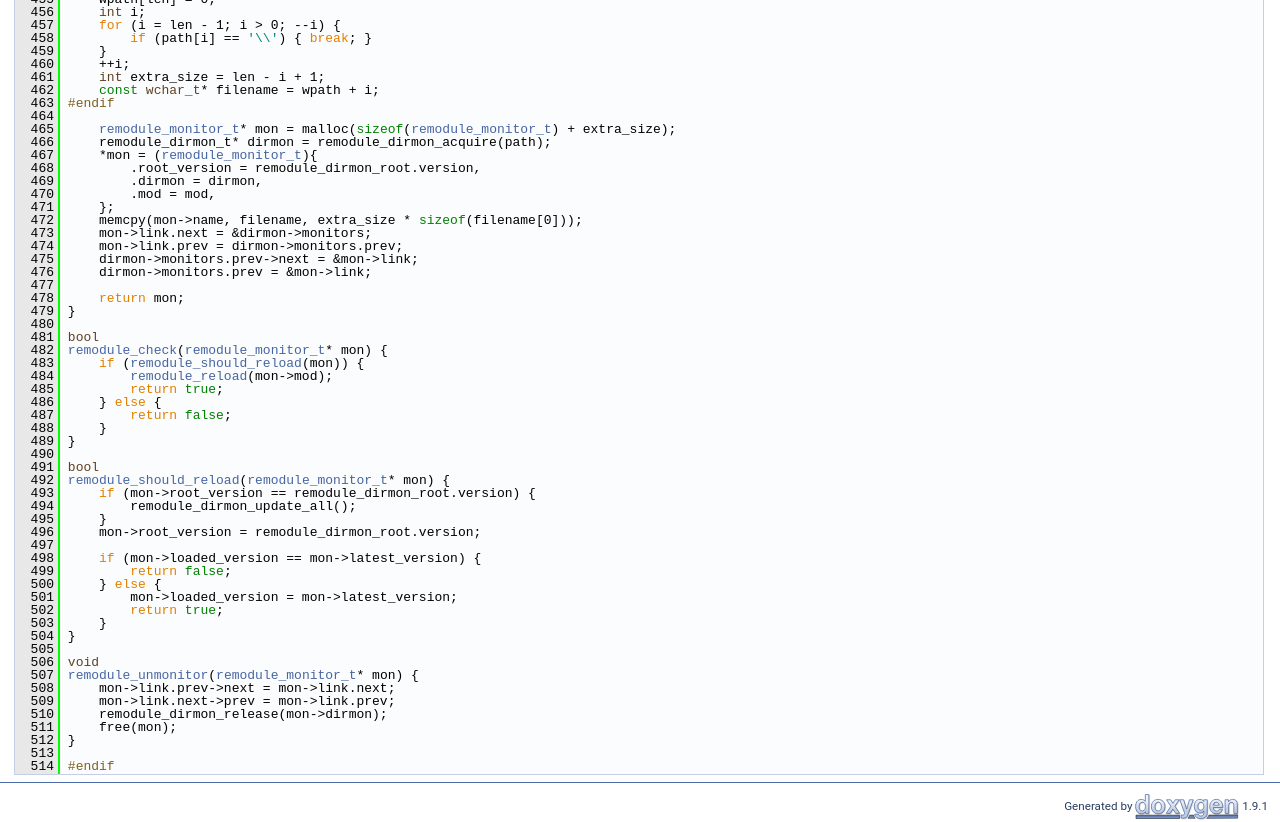
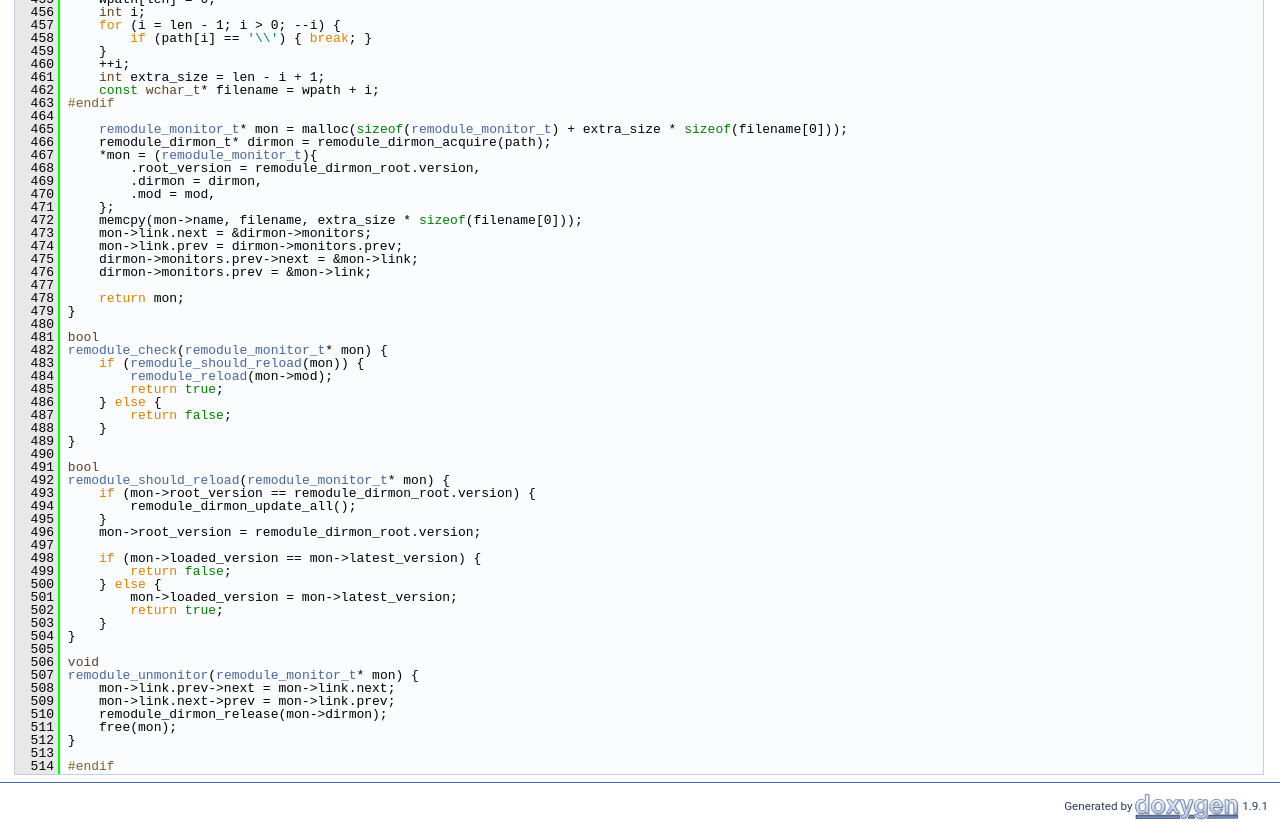
Before and after one commit to bullno1/remodule, a plain HTML site: page remodule__monitor_8h_source.html in a window 1280 px wide. Shown: the part 5660-6482 px from the top of the page. Drawn offline with Linux system fonts and the light colour scheme.

Commit message:
Deploying to gh-pages from @ bullno1/remodule@d2ce6ebe57711cae862e65f0c9bca2598b62703a 🚀

```diff
--- a/remodule__monitor_8h_source.html
+++ b/remodule__monitor_8h_source.html
@@ -495,7 +495,7 @@ $(function() {
 <div class="line"><a name="l00462"></a><span class="lineno">  462</span>&#160;    <span class="keyword">const</span> <span class="keywordtype">wchar_t</span>* filename = wpath + i;</div>
 <div class="line"><a name="l00463"></a><span class="lineno">  463</span>&#160;<span class="preprocessor">#endif</span></div>
 <div class="line"><a name="l00464"></a><span class="lineno">  464</span>&#160; </div>
-<div class="line"><a name="l00465"></a><span class="lineno">  465</span>&#160;    <a class="code" href="remodule__monitor_8h.html#a602d6ef2806b376dc92b2440e445fe69">remodule_monitor_t</a>* mon = malloc(<span class="keyword">sizeof</span>(<a class="code" href="remodule__monitor_8h.html#a602d6ef2806b376dc92b2440e445fe69">remodule_monitor_t</a>) + extra_size);</div>
+<div class="line"><a name="l00465"></a><span class="lineno">  465</span>&#160;    <a class="code" href="remodule__monitor_8h.html#a602d6ef2806b376dc92b2440e445fe69">remodule_monitor_t</a>* mon = malloc(<span class="keyword">sizeof</span>(<a class="code" href="remodule__monitor_8h.html#a602d6ef2806b376dc92b2440e445fe69">remodule_monitor_t</a>) + extra_size * <span class="keyword">sizeof</span>(filename[0]));</div>
 <div class="line"><a name="l00466"></a><span class="lineno">  466</span>&#160;    remodule_dirmon_t* dirmon = remodule_dirmon_acquire(path);</div>
 <div class="line"><a name="l00467"></a><span class="lineno">  467</span>&#160;    *mon = (<a class="code" href="remodule__monitor_8h.html#a602d6ef2806b376dc92b2440e445fe69">remodule_monitor_t</a>){</div>
 <div class="line"><a name="l00468"></a><span class="lineno">  468</span>&#160;        .root_version = remodule_dirmon_root.version,</div>
```
